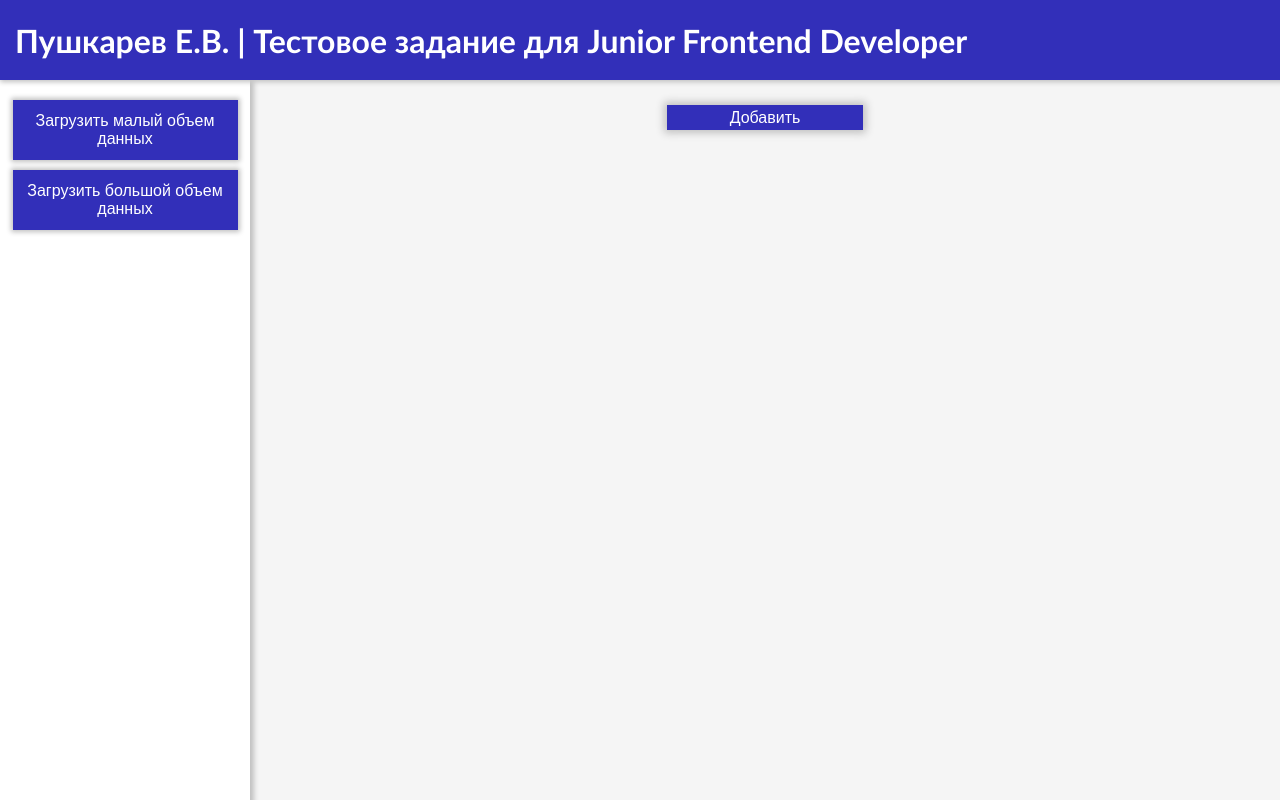
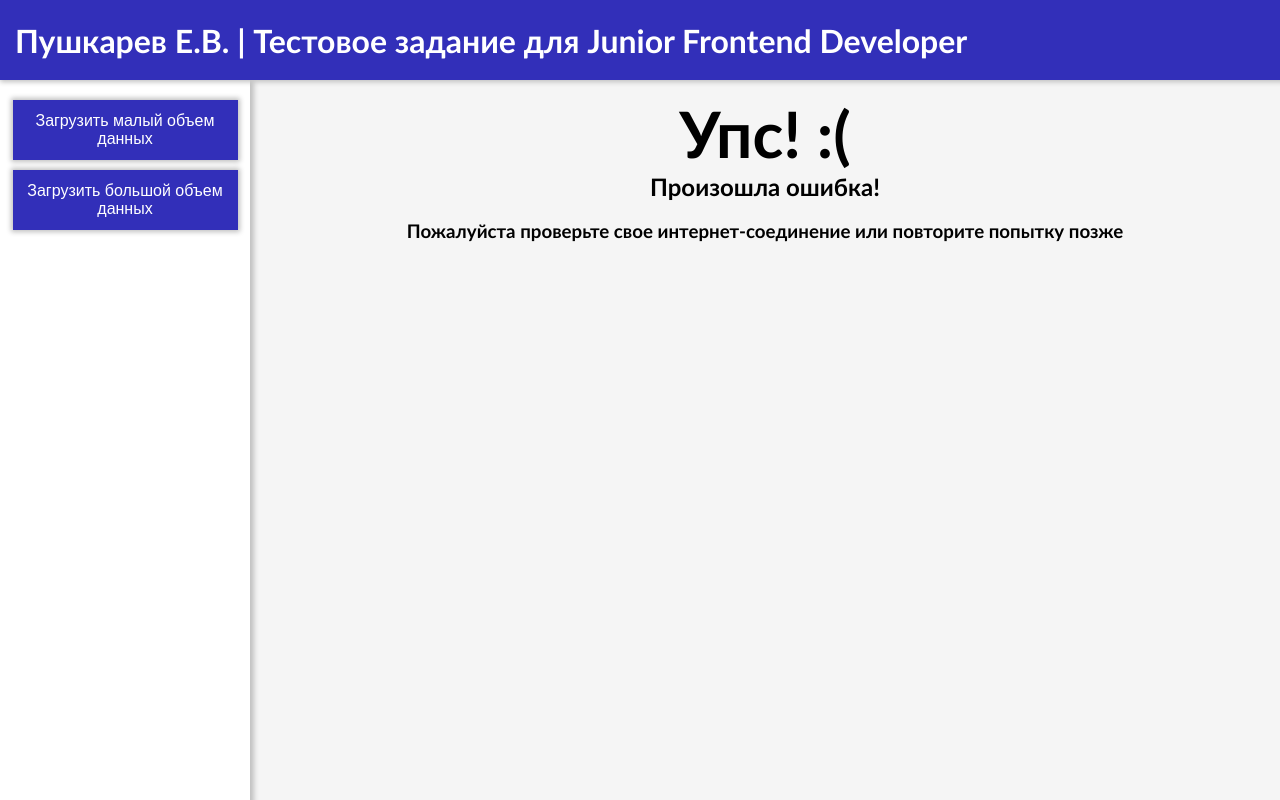
Before and after one commit to Kefir103/contact-directory, a React app: page / in a window 1280 px wide. Both pictures are taken after a click on the button "Загрузить малый объем данных". Built offline with nearby package versions, Linux system fonts and the light colour scheme; no server answers.

Commit message:
Добавлен компонент, сообщающий пользователю об ошибке

```diff
--- a/src/client/App.js
+++ b/src/client/App.js
@@ -5,17 +5,22 @@ import SideMenu from './components/sidemenu/SideMenu';
 import Header from './components/Header';
 import AddEntryComponent from './components/entry/AddEntryComponent';
 import EntryInfo from './components/entry/EntryInfo';
+import { Error } from './components/Error';
 
 const App = (props) => {
     return (
         <>
             <Header />
             <SideMenu />
-            <div className={'app-container'}>
-                <AddEntryComponent />
-                <Table />
-                {props.currentElement.elementInfo ? <EntryInfo /> : ''}
-            </div>
+            {!props.error ? (
+                <div className={'app-container'}>
+                    <AddEntryComponent />
+                    <Table />
+                    {props.currentElement.elementInfo ? <EntryInfo /> : ''}
+                </div>
+            ) : (
+                <Error />
+            )}
         </>
     );
 };
@@ -24,6 +29,7 @@ const mapStateToProps = (state) => {
     return {
         isLoading: state.appStatus.isLoading,
         currentElement: state.data.currentElement,
+        error: state.appStatus.error,
     };
 };
 
--- /dev/null
+++ b/src/client/components/Error.js
@@ -0,0 +1,11 @@
+import React from 'react';
+
+export const Error = () => {
+    return (
+        <div className={'error-container'}>
+            <h1>Упс! :(</h1>
+            <h2>Произошла ошибка!</h2>
+            <h3>Пожалуйста проверьте свое интернет-соединение или повторите попытку позже</h3>
+        </div>
+    );
+};
--- /dev/null
+++ b/src/client/styles/components/_error.scss
@@ -0,0 +1,22 @@
+.error-container {
+    display: flex;
+    flex-direction: column;
+    align-items: center;
+    width: 100%;
+    margin-top: 95px;
+    margin-left: 250px;
+    padding: 0 2%;
+
+    h1 {
+        font-size: 4em;
+        margin: 0;
+    }
+
+    h2 {
+        margin: 0;
+    }
+
+    h3 {
+        text-align: center;
+    }
+}
--- a/src/client/styles/styles.scss
+++ b/src/client/styles/styles.scss
@@ -10,6 +10,7 @@
 @import 'components/loader';
 @import 'components/appContainer';
 @import 'components/header';
+@import 'components/error';
 
 body {
     margin: 0;
```
Also changed, not shown: public/styles.css.
